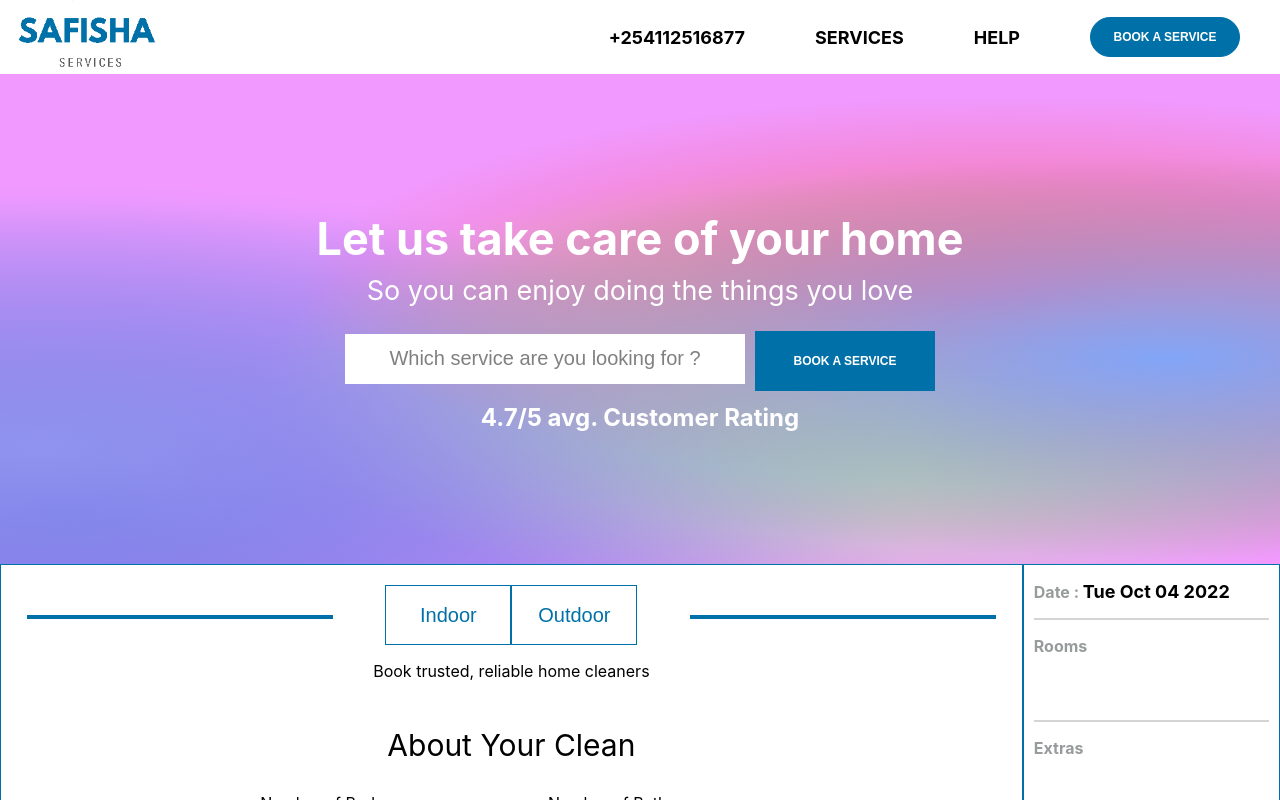
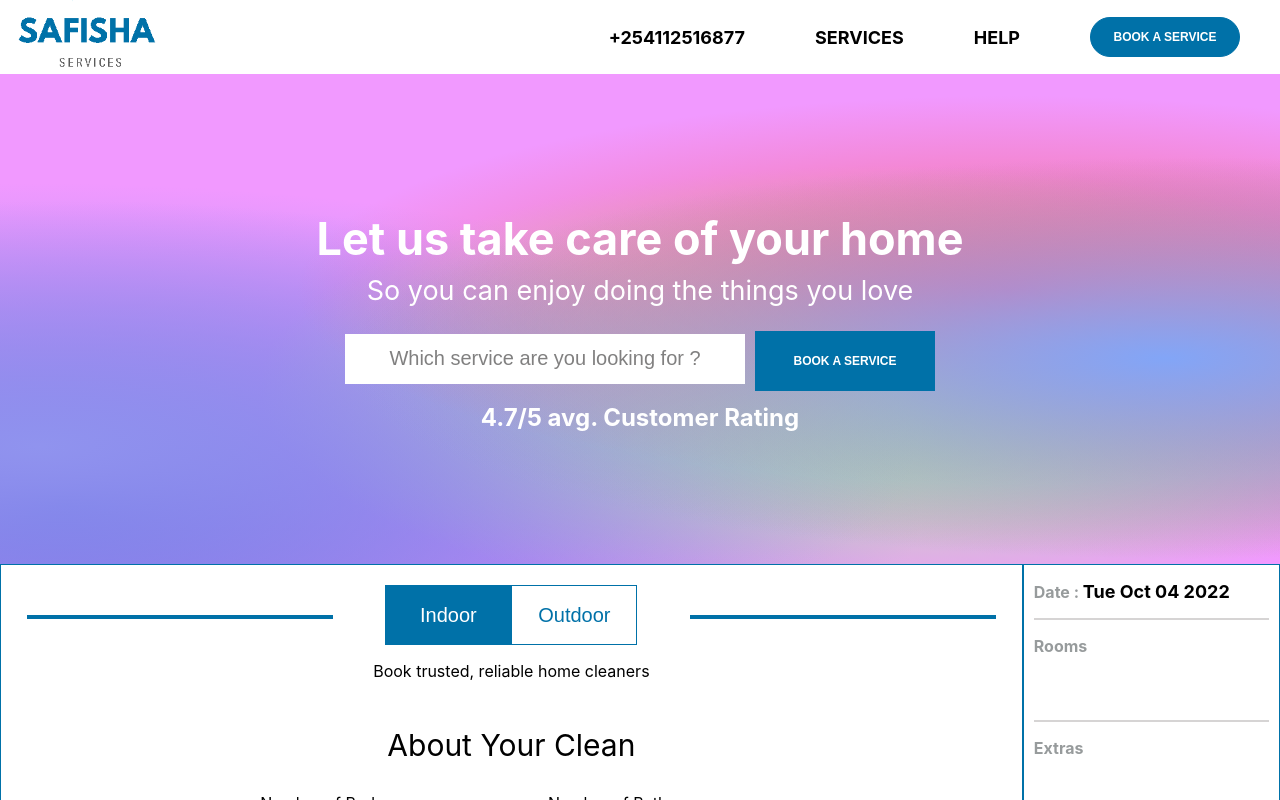
Before and after one commit to IanJether/safisha-nyumbani, a React (Create React App) app: page / in a window 1280 px wide. Shown: the top 800 px of the page. Built offline with nearby package versions, Linux system fonts and the light colour scheme.

Commit message:
Indoor and outdoor highlight

```diff
--- a/src/App.js
+++ b/src/App.js
@@ -29,8 +29,8 @@ function App() {
 
                           </div>
                           <div className="homeselecttwo">
-                            <button>Indoor</button>
-                           <button>Outdoor</button>
+                            <button id="indoorbutton">Indoor</button>
+                           <button id="outdoorbutton">Outdoor</button>
 
                           </div>
                           <div className="homeselectthree line">
--- a/src/components/Indoor.js
+++ b/src/components/Indoor.js
@@ -176,6 +176,18 @@ const useIndoor = () => {
     }
 
 
+    const handleHigh = () => {
+
+        document.getElementById('indoorbutton').style.backgroundColor = '#fff';
+        document.getElementById('indoorbutton').style.color = '#0071a8';
+
+
+        document.getElementById('outdoorbutton').style.backgroundColor = '#0071a8';
+        document.getElementById('outdoorbutton').style.color = '#fff';
+
+    }
+
+
 
     return {
         bed,bedprice,bednum,bath,bathprice,bathnum,lprice,oprice,cprice,Wprice,iprice,butt,buttone,buttwo,butthree,buttfour,
@@ -237,7 +249,7 @@ const useIndoor = () => {
             </div>
             <div className="iosubmitbutton">
 
-                <div><Link to="/outdoor"><button>GO TO OUTDOOR</button></Link></div>
+                <div><Link to="/outdoor"><button onClick={handleHigh}>GO TO OUTDOOR</button></Link></div>
             </div>
         </div>
      )};
--- a/src/components/Outdoor.js
+++ b/src/components/Outdoor.js
@@ -11,6 +11,11 @@ import { Link } from "react-router-dom";
 
 
 const useOutdoor = () => {
+
+
+
+
+
 
 
     const colRef = collection(db, `${random}`)
@@ -138,6 +143,16 @@ const useOutdoor = () => {
     }
 
 
+    const handleHighligh = ()=>{
+        document.getElementById('indoorbutton').style.backgroundColor = '#0071a8';
+        document.getElementById('indoorbutton').style.color = '#fff';
+
+
+        document.getElementById('outdoorbutton').style.backgroundColor = '#fff';
+        document.getElementById('outdoorbutton').style.color = '#0071a8';
+
+    }
+
 
 
 
@@ -182,7 +197,7 @@ const useOutdoor = () => {
                     <div><button onClick={handleButtonfour} className="odbuttfour"> Pool Cleaning</button></div>
                 </div>
                 <div className="submitbutton">
-
+                    <Link to='/'><button onClick={handleHighligh}>BACK TO INDOOR</button> </Link>
                 </div>
             </div>
         </div>
--- a/src/index.css
+++ b/src/index.css
@@ -146,12 +146,19 @@ code {
   margin-top: 20px;
   height: 60px;
   width: 126px;
+  font-size: 20px;
+  font-weight: 100;
+  cursor: pointer;
+}
+#indoorbutton{
+  background-color:#0071a8;
+  color: #fff;
+  border:1px solid #0071a8 ;
+}
+#outdoorbutton{
   background-color:#fff;
   color: #0071a8;
-  font-size: 20px;
-  font-weight: 100;
   border:1px solid #0071a8 ;
-  cursor: pointer;
 }
 
 
```
